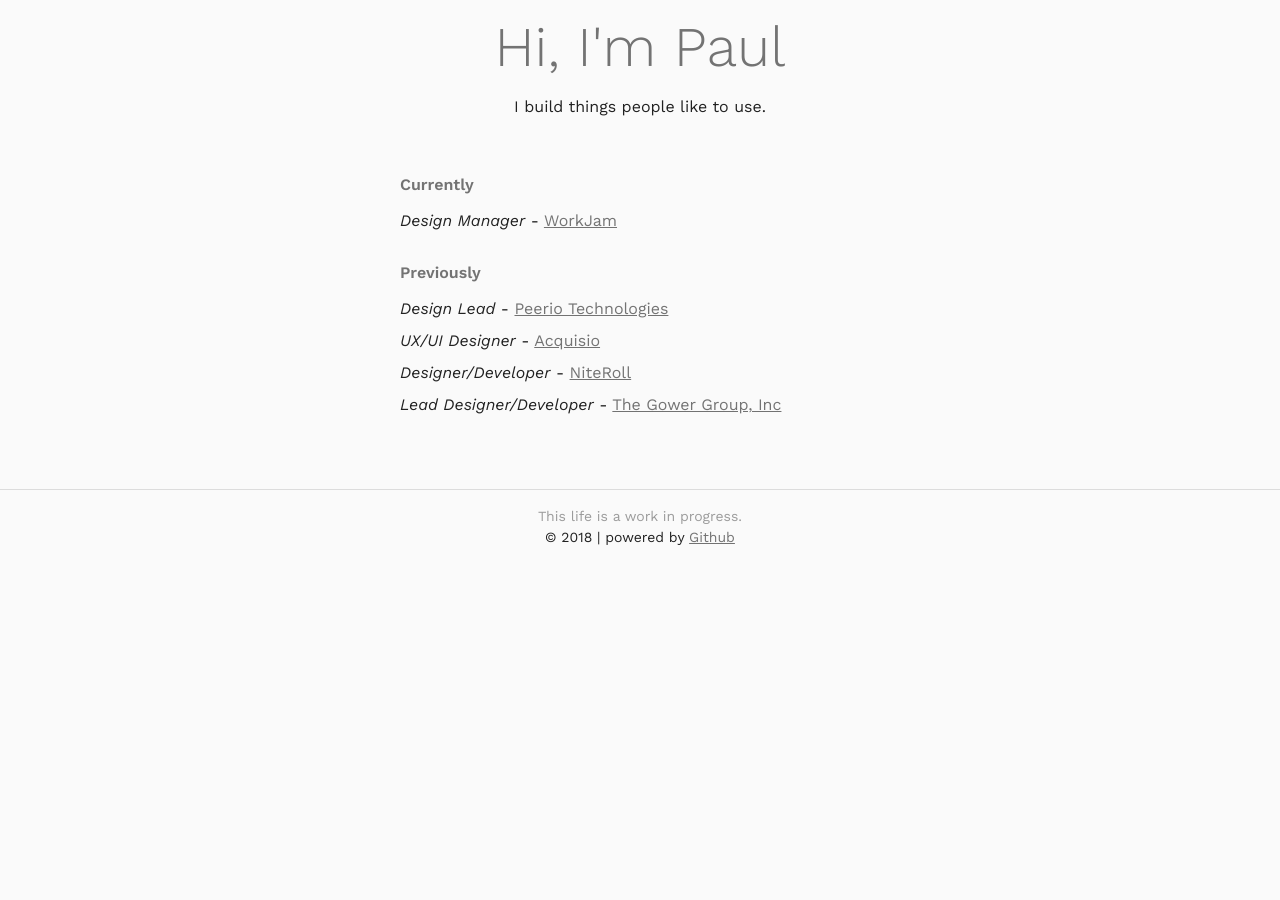
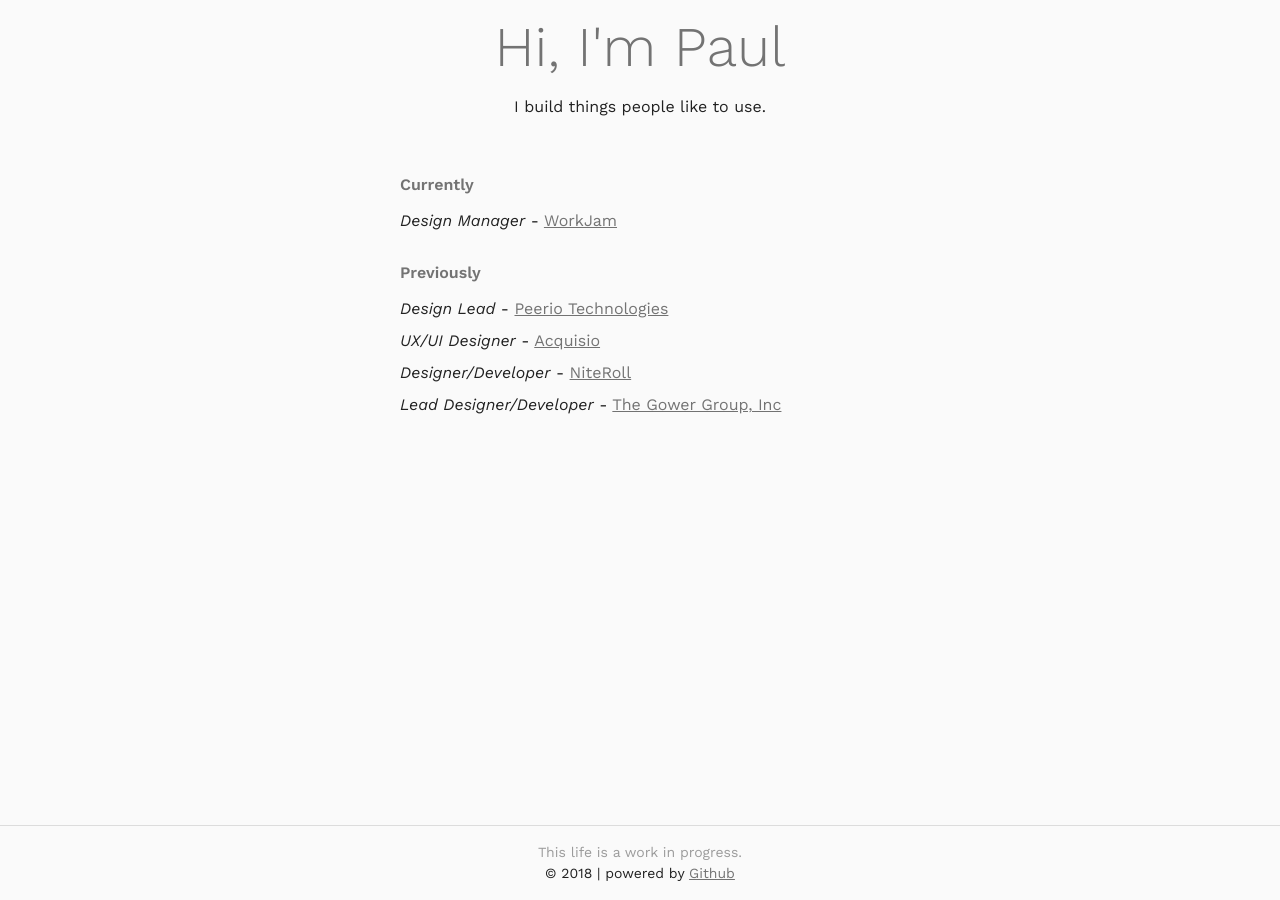
Before and after one commit to paulrdukes/paulrdukes.github.io, a Jekyll site: the page index.html, which Jekyll copies as it is, in a window 1280 px wide. Built offline with Jekyll 4.4.1, drawn with Linux system fonts in a browser that asks for light colours; some web fonts are replaced.

Commit message:
Update styles.css
Sticky footer.

```diff
--- a/css/styles.css
+++ b/css/styles.css
@@ -22,7 +22,9 @@
   display: flex;
   flex-direction: column;
   justify-content: center;
+  min-height: 100vh;
   text-align: center;
+
 }
 
 /* line 26, ../_sass/styles.sass */
@@ -37,8 +39,9 @@
   border-top: 1px solid rgba(0,0,0, .12);
   flex: none;
   font-size: 14px;
-  margin-top: 24px;
   padding-top: 16px;
+  margin-top: auto;
+  padding: 16px 0;
 }
 
 /* line 38, ../_sass/styles.sass */
```
